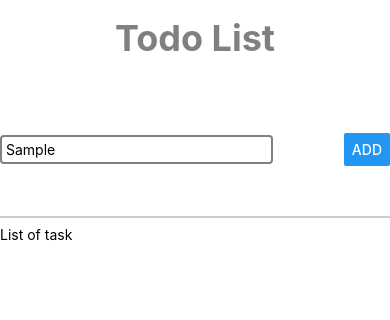
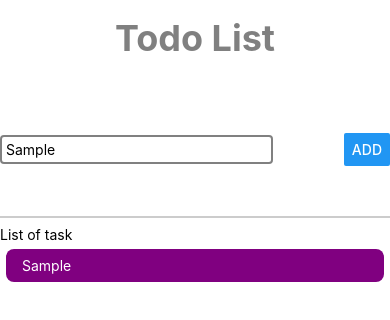
Before and after one commit to faizbyp/rena-sandbox, a React Native app: screen / in a window 390 px wide. Both pictures are taken after typing "Sample" into the empty fields and a click on the button "ADD". Shown: the top 320 px of the page. Built offline with nearby package versions, Linux system fonts and the light colour scheme.

Commit message:
add task and list functions

```diff
--- a/App.jsx
+++ b/App.jsx
@@ -1,15 +1,33 @@
+import { useState } from 'react';
 import { StyleSheet, Text, SafeAreaView, View, Button, TextInput } from 'react-native';
 
 export default function App() {
+  const [text, setText] = useState('');
+  const [tasks, setTasks] = useState([]);
+
+  function taskInputHandler(input) {
+    setText(input);
+  }
+
+  function addTaskHandler() {
+    setTasks((currentTasks) => [...currentTasks, text]);
+    setText('');
+  }
+
   return (
     <SafeAreaView style={styles.appContainer}>
       <Text style={styles.heading}>Todo List</Text>
       <View style={styles.inputContainer}>
-        <TextInput placeholder='input your task' style={styles.textInput} />
-        <Button title='Add' style={styles.btn} />
+        <TextInput placeholder='input your task' style={styles.textInput} onChangeText={taskInputHandler} />
+        <Button title='Add' style={styles.btn} onPress={addTaskHandler} />
       </View>
       <View style={styles.listContainer}>
         <Text>List of task</Text>
+        {tasks.map((task) => (
+          <View key={task} style={styles.taskItem}>
+            <Text style={styles.taskText}>{task}</Text>
+          </View>
+        ))}
       </View>
     </SafeAreaView>
   );
@@ -47,5 +65,15 @@ const styles = StyleSheet.create({
   },
   listContainer: {
     flex: 5,
+  },
+  taskItem: {
+    margin: 6,
+    padding: 8,
+    paddingHorizontal: 16,
+    backgroundColor: 'purple',
+    borderRadius: 8,
+  },
+  taskText: {
+    color: 'white'
   }
 });
```
